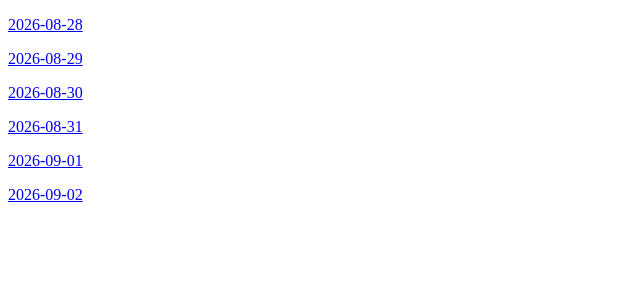
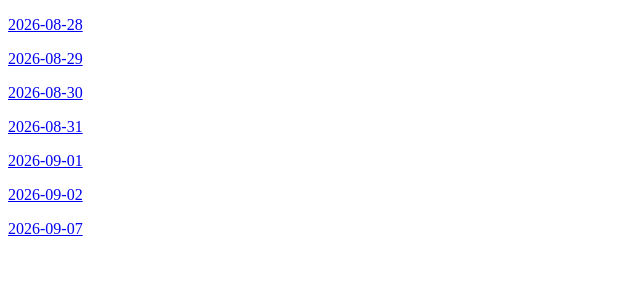
Before and after one commit to alchan00/alchan00.github.io, a Jekyll site: the page built from daily-notes/index.md, in a window 1280 px wide. Shown: the top 300 px of the page, without its empty margins (0-640 px from the left). Built offline with Jekyll 4.4.1, drawn with Linux system fonts in a browser that asks for light colours; our own code applies the rules of GitHub Pages for plain Markdown files.

Commit message:
Update index.md

```diff
--- a/daily-notes/index.md
+++ b/daily-notes/index.md
@@ -12,3 +12,5 @@
 [2026-09-01](2026-09-01/)
 
 [2026-09-02](2026-09-02/)
+
+[2026-09-07](2026-09-07/)
```
